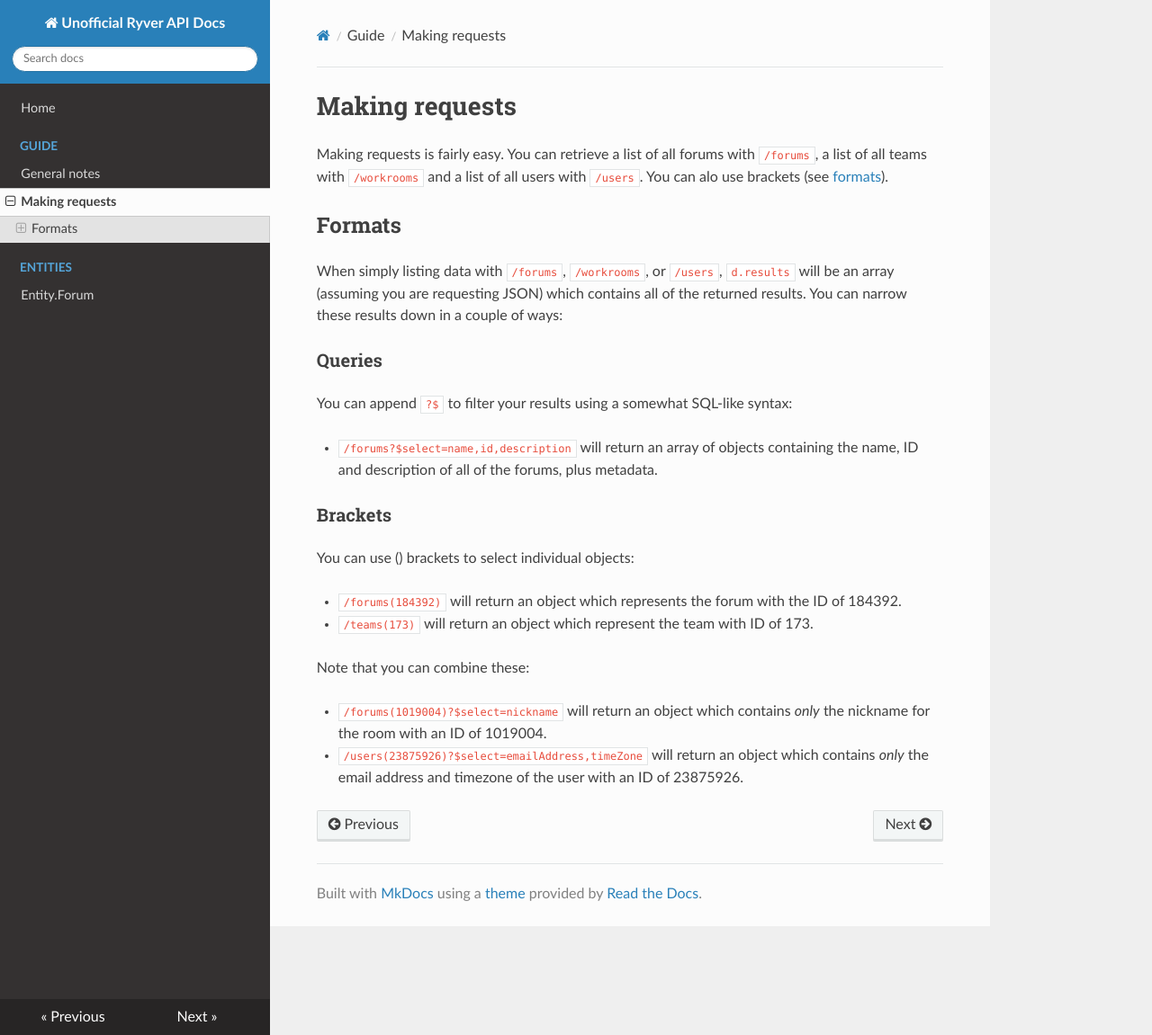
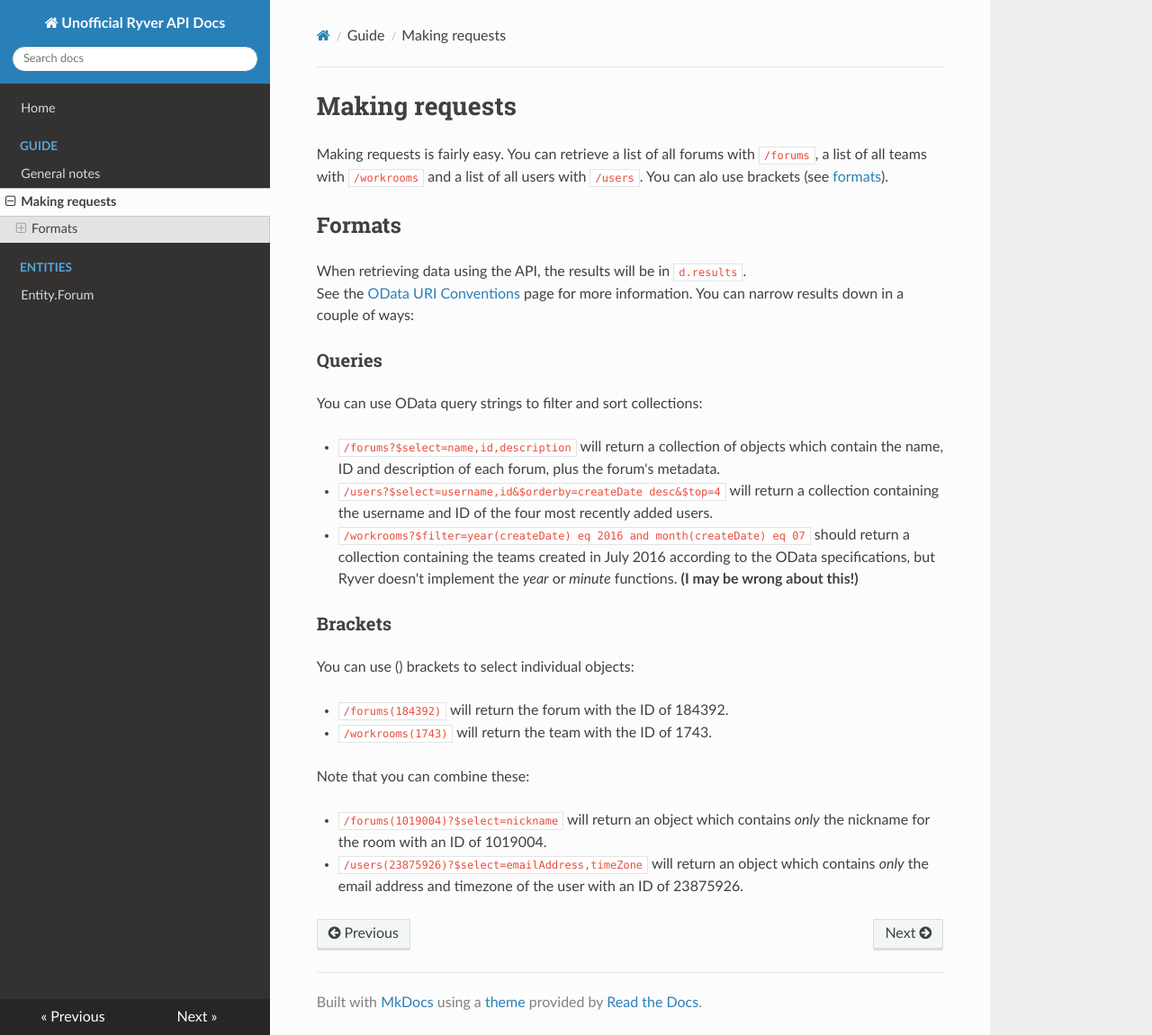
Before and after one commit to md678685/UnofficialRyverDocs, an MkDocs documentation site: the page built from docs/guide/requests.md, in a window 1280 px wide and 1151 px high. Shown: the whole window at 90% size. Built offline with MkDocs 1.6.1, drawn with Linux system fonts in a browser that asks for light colours; nearby versions of some CDN libraries; old or Windows-style settings are respelled for this version of MkDocs.

Commit message:
guide: add/fix requests text and example URIs

```diff
--- a/docs/guide/requests.md
+++ b/docs/guide/requests.md
@@ -7,28 +7,33 @@ all users with `/users`. You can alo use brackets (see
 
 ## Formats
 
-When simply listing data with `/forums`, `/workrooms`, or `/users`,
-`d.results` will be an array (assuming you are requesting JSON) which
-contains all of the returned results. You can narrow these results
-down in a couple of ways:
+When retrieving data using the API, the results will be in `d.results`.
+See the
+[OData URI Conventions](http://www.odata.org/documentation/odata-version-2-0/uri-conventions/)
+page for more information. You can narrow results down in a couple of
+ways:
 
 ### Queries
 
-You can append `?$` to filter your results using a somewhat SQL-like
-syntax:
+You can use OData query strings to filter and sort collections:
 
-* `/forums?$select=name,id,description` will return an array of
-objects containing the name, ID and description of all of the forums,
-plus metadata.
+* `/forums?$select=name,id,description` will return a collection of
+objects which contain the name, ID and description of each forum, plus
+the forum's metadata.
+* `/users?$select=username,id&$orderby=createDate desc&$top=4` will
+return a collection containing the username and ID of the four most
+recently added users.
+* `/workrooms?$filter=year(createDate) eq 2016 and month(createDate) eq 07`
+should return a collection containing the teams created in July 2016
+according to the OData specifications, but Ryver doesn't implement the
+*year* or *minute* functions. **(I may be wrong about this!)**
 
 ### Brackets
 
 You can use () brackets to select individual objects:
 
-* `/forums(184392)` will return an object which represents the forum
-with the ID of 184392.
-* `/teams(173)` will return an object which represent the team with
-ID of 173.
+* `/forums(184392)` will return the forum with the ID of 184392.
+* `/workrooms(1743)` will return the team with the ID of 1743.
 
 Note that you can combine these:
 
```
